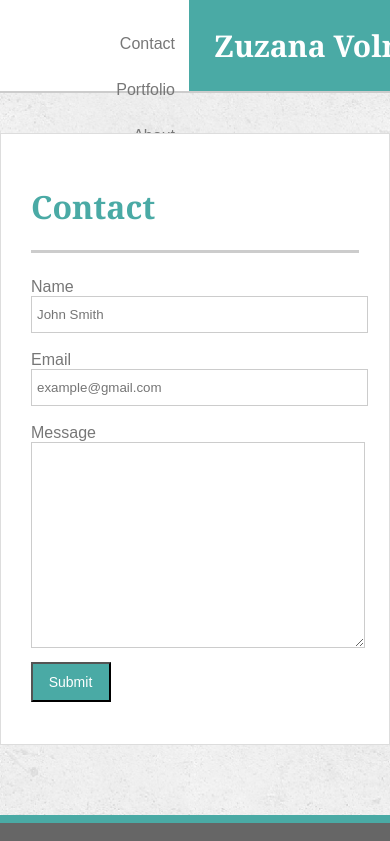
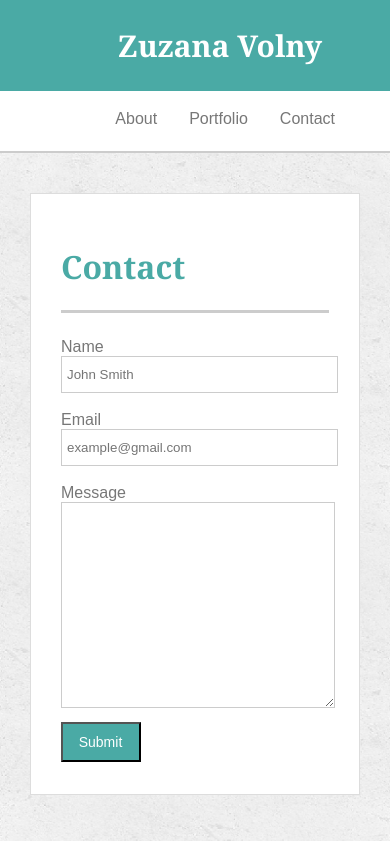
Before and after one commit to Zuzanav/Responsive-Portfolio, a plain HTML site: page contact.html in a window 390 px wide. Shown: the top 841 px of the page. Drawn offline with Linux system fonts and the light colour scheme.

Commit message:
responsiveness in Contact.html and style3.css

```diff
--- a/assets/css/style3.css
+++ b/assets/css/style3.css
@@ -127,6 +127,7 @@ body {
 /* FOOTER */
 
 footer {
+    clear: both;
     border-top-style: solid;
     border-top-color: #4aaaa5;
     border-top-width: 8px;
@@ -137,6 +138,87 @@ footer {
     text-align: center;
     padding-top: 35px;
     padding-bottom: 5px;
-    position: absolute;
-    width: 100%;
 }
+
+/* RESPONSIVENESS */
+/* NOTE TO TA - I HAVE MADE IT RESPONSIVE EXCEPT IMG ISN'T CENTERED
+IN MAX WIDTH 640, ALONG WITH NAV BAR */
+
+/* 960 MAX WIDTH - MEDIA SCREEN */
+@media screen and (max-width: 980px) {
+
+    /* Content box changes to right margin with 300px  */
+    .container {
+        margin-right: 300px;
+        margin-left: 30px;
+        padding-bottom: 410px;
+        margin-bottom: 300px;
+        height: 160px;
+    }
+
+    header {
+        margin-left: 20px;
+    }
+
+    ul {
+        position: fixed;
+        right: -150px;
+    }
+
+}
+
+/* 768 MAX WIDTH - MEDIA SCREEN */
+@media screen and (max-width: 768px) {
+
+    /* Content box changes to center with equal right-left margins and lots of bottom padding*/
+    .container {
+        margin-right: 30px;
+        margin-left: 30px;
+        padding-bottom: 410px;
+        margin-bottom: 200px;
+    }
+
+    header {
+        margin-left: 20px;
+    }
+
+    ul {
+        position: absolute;
+        right: -150px;
+    }
+
+}
+
+
+/* 640 MAX WIDTH - MEDIA SCREEN */
+@media screen and (max-width: 640px) {
+
+    /* Content box changes to right margin with 300px  */
+    #content {
+        margin-right: 30px;
+        margin-left: 30px;
+        padding-bottom: 430px;
+        margin-bottom: 150px;
+    }
+
+    header {
+        margin-left: 0px;
+        width: 100%;
+        text-align: center;
+        border-bottom-style: solid;
+        border-bottom-color: white;
+        border-bottom-width: 60px;
+    }
+
+    ul {
+        padding-top: 75px;
+
+    }
+
+    img {
+        margin: auto;
+        height: 230px;
+        width: 230px;
+    }
+
+}
```
